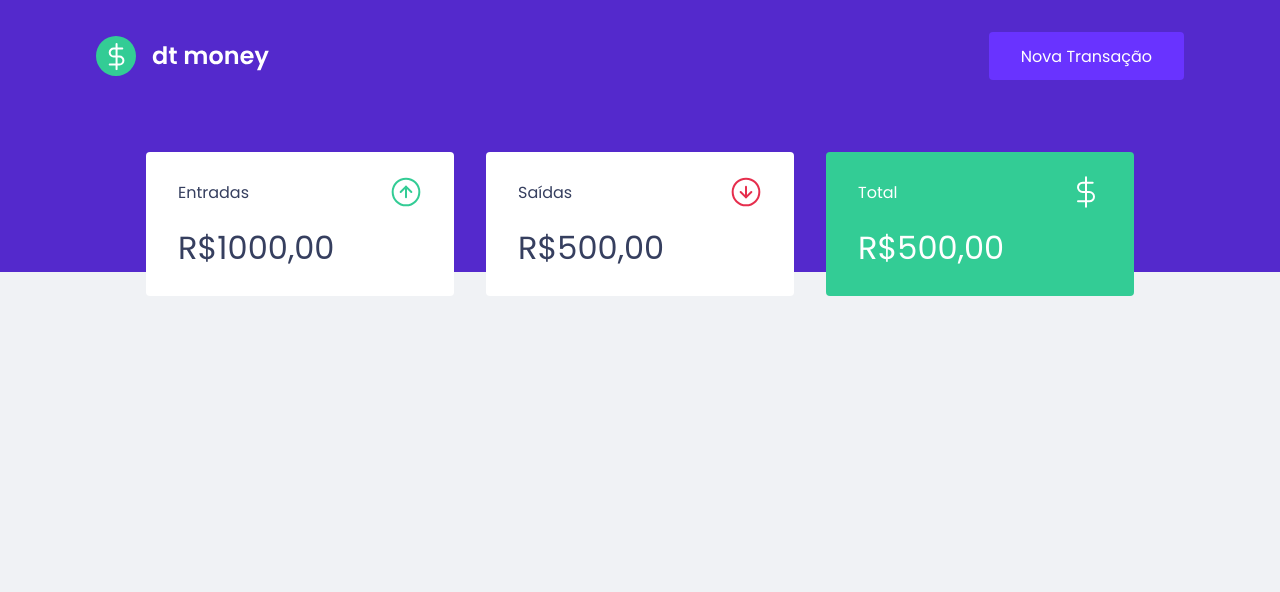
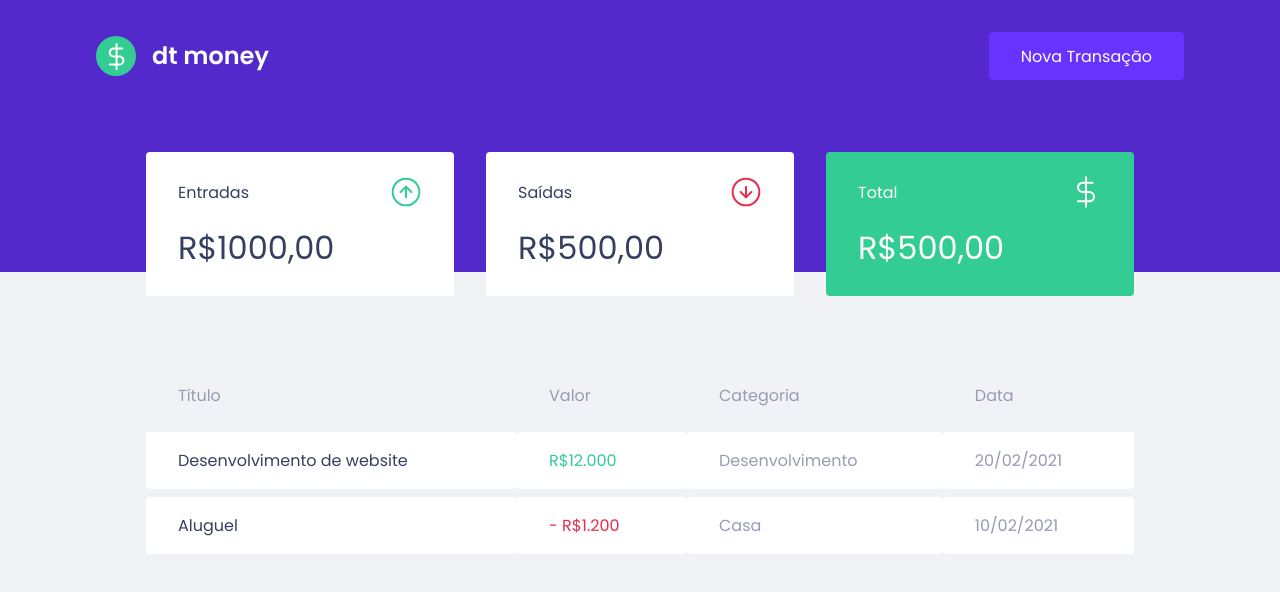
Before and after one commit to lopes-joe/ignite-dt-money, a React (Create React App) app: page / in a window 1280 px wide. Shown: the top 592 px of the page. Built offline with nearby package versions, Linux system fonts and the light colour scheme.

Commit message:
Criada tabela de transações no Dashboard

```diff
--- a/src/components/Dashboard/index.tsx
+++ b/src/components/Dashboard/index.tsx
@@ -1,4 +1,5 @@
 import { Summary } from "../Summary"
+import { TransactionsTable } from "../TransactionsTable"
 import { Container } from "./styles"
 
 export function Dashboard(){
@@ -6,6 +7,7 @@
     return (
         <Container>
             <Summary/>
+            <TransactionsTable/>
         </Container>
     )
 }
--- a/src/components/Summary/styles.ts
+++ b/src/components/Summary/styles.ts
@@ -29,5 +29,7 @@
             background: var(--green);
             color: #fff;
         }
+
+
     }
 `
--- /dev/null
+++ b/src/components/TransactionsTable/index.tsx
@@ -0,0 +1,32 @@
+import { Container } from "./styles"
+
+export function TransactionsTable(){
+    return(
+        <Container>
+            <table>
+                <thead>
+                    <tr>
+                        <th>Título</th>
+                        <th>Valor</th>
+                        <th>Categoria</th>
+                        <th>Data</th>
+                    </tr>
+                </thead>
+                <tbody>
+                    <tr>
+                        <td>Desenvolvimento de website</td>
+                        <td className="deposit">R$12.000</td>
+                        <td>Desenvolvimento</td>
+                        <td>20/02/2021</td>
+                    </tr>
+                    <tr>
+                        <td>Aluguel</td>
+                        <td className="withdraw">- R$1.200</td>
+                        <td>Casa</td>
+                        <td>10/02/2021</td>
+                    </tr>
+                </tbody>
+            </table>
+        </Container>
+    )
+}
--- /dev/null
+++ b/src/components/TransactionsTable/styles.ts
@@ -0,0 +1,37 @@
+import styled from "styled-components";
+
+export const Container = styled.div`
+    margin-top: 4rem;
+
+    table{
+        width: 100%;
+        border-spacing: 0 0.5rem;
+
+        th{
+            color: var(--text-body);
+            font-weight: 400;
+            padding: 1rem 2rem;
+             text-align: left;
+             line-height: 1.5rem;
+        }
+
+        td{
+            padding: 1rem 2rem;
+            border: 0;
+            background: var(--shape);
+            color: var(--text-body);
+            border-radius: 0.25rem;
+
+            &:first-child{
+                color: var(--text-title);
+            }
+            &.deposit{
+                color: var(--green);
+            }
+            &.withdraw{
+                color: var(--red)
+            }
+
+        }
+    }
+`
```
